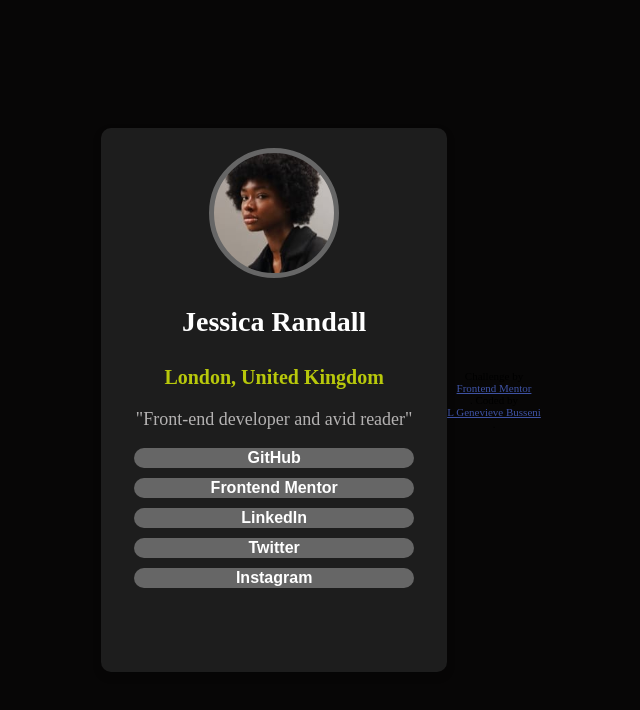
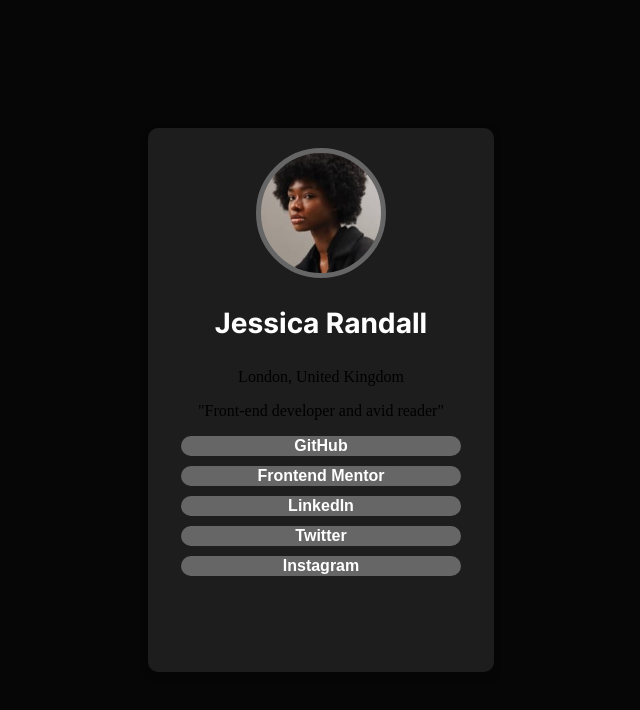
Before and after one commit to LGenSOC/socialprofile, a plain HTML site: page index.html in a window 1280 px wide. Shown: the whole page, without its empty margins (319-959 px from the left). Drawn offline with Linux system fonts and the light colour scheme.

Commit message:
added Inter custom font

```diff
--- a/index.html
+++ b/index.html
@@ -17,8 +17,8 @@
         <div class="profile-picture" aria-label="User Profile Picture" role="img"></div>
         <div id="profileTitle" class="profile-info">
             <p class="p1">Jessica Randall</p>
-            <p class="p2">London, United Kingdom</p>
-            <p class="p3">"Front-end developer and avid reader"</p>
+            <p class="p2" >London, United Kingdom</p>
+            <p class="p3" >"Front-end developer and avid reader"</p>
         </div>
         <div>
             <button class="profile-button" aria-label="View posts">GitHub</button>
@@ -28,9 +28,5 @@
             <button class="profile-button" aria-label="View more options">Instagram</button>
         </div>
     </div>
-     <div class="attribution">
-    Challenge by <a href="https://www.frontendmentor.io?ref=challenge" target="_blank">Frontend Mentor</a>.
-    Coded by <a href="#">L Genevieve Busseni</a>.
-     </div>
 </body>
 </html>
--- a/styles.css
+++ b/styles.css
@@ -52,46 +52,31 @@
             margin-top: 10px;
         }
 
+
+@font-face {
+  font-family: 'Inter';
+  src: url('assets/fonts/Inter-VariableFont_slnt,wght.ttf') format('truetype');
+}
+
     .p1{
   font-weight: bold;
   color: white;
   font-size: 28px;
+  font-family: 'Inter', sans-serif; /* Apply the Inter Regular font to paragraphs */
+}
 }
     .p2{
   font-weight: bold;
-  color: rgb(184, 200, 11);
   font-size: 20px;
+  color: yellow
+}
 }
     .p3{
 
+  font-size: 18px;
   color: rgb(180, 178, 178);
-  font-size: 18px;
 }
-
-
-.attribution {
-  display: flex;
-  justify-content: space-between;
-  align-items: center;
-  font-size: 11px;
-  text-align: center;
-  flex-direction: column; /* Change flex-direction to column to stack attribution below profile container */
-  font-size: 11px;
-  text-align: center;
-    }
-
-    .attribution a {
-         color: hsl(228, 45%, 44%);
-        }
-
-
-        @font-face {
-  font-family: 'CustomFont';
-  src: url('fonts/CustomFont-Regular.ttf') format('truetype');
 }
-
-
-
 
 
          /* .body {
```
